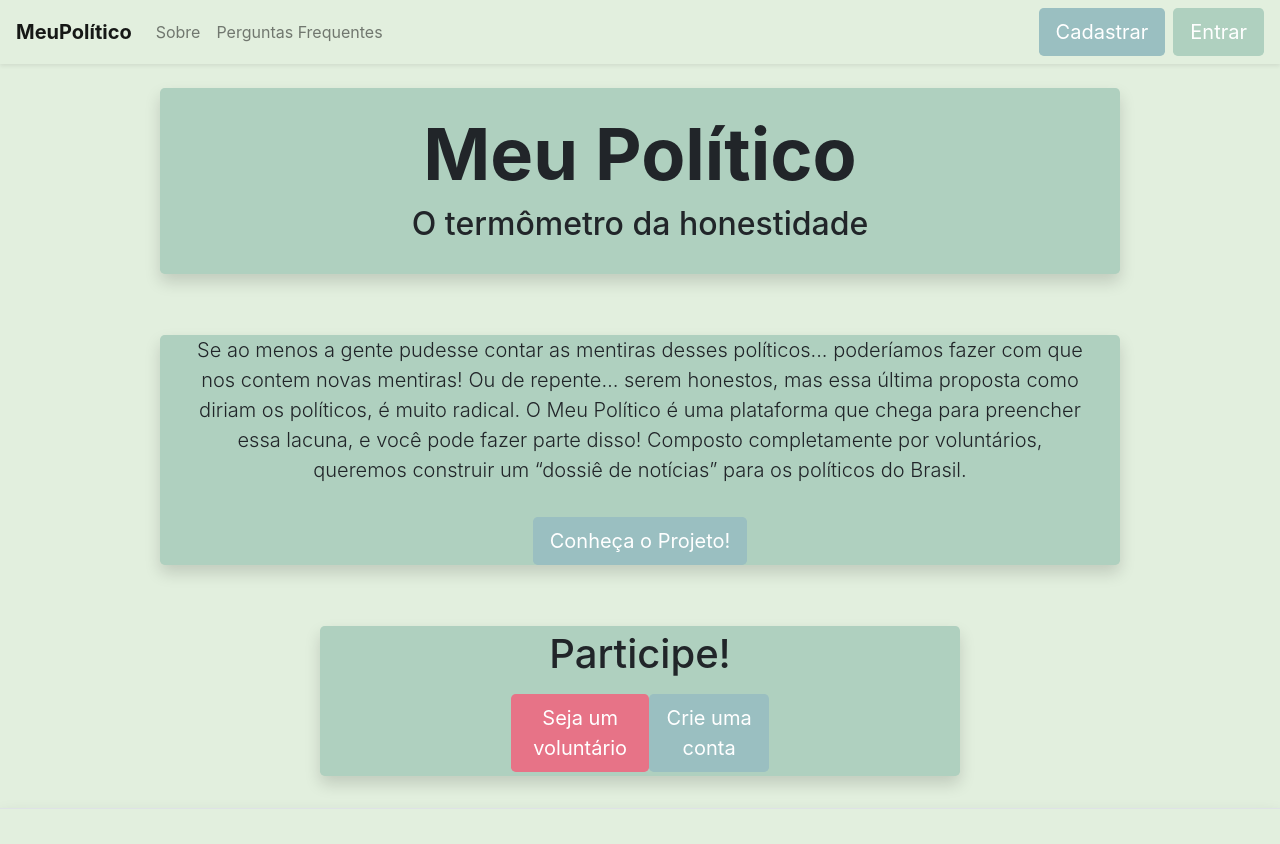
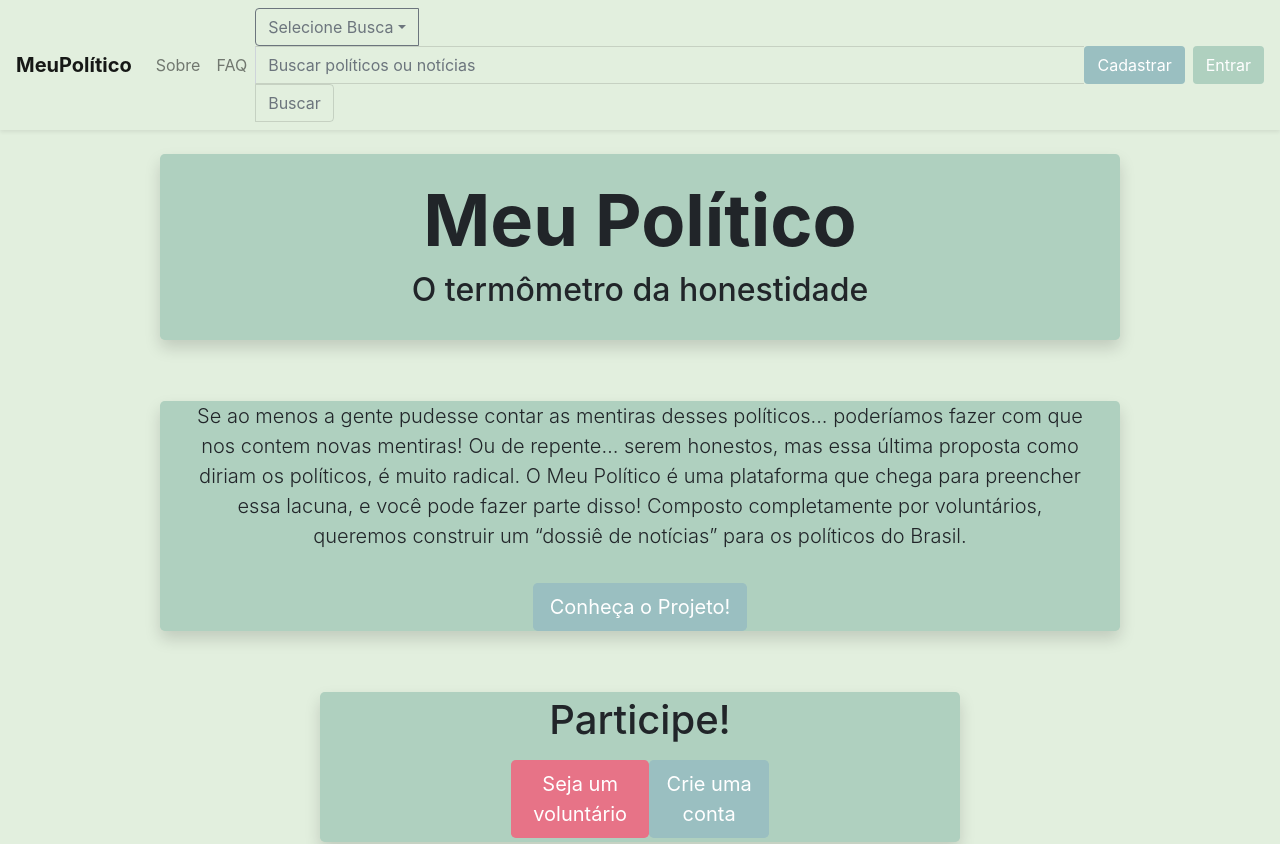
Before and after one commit to unimatrix2/meu-politico-front, a React (Create React App) app: page / in a window 1280 px wide. Shown: the top 844 px of the page. Built offline with nearby package versions, Linux system fonts and the light colour scheme; the HTML template or start-up script is replaced by a standard one.

Commit message:
added search bar

```diff
--- a/src/components/Navbar/Navbar.js
+++ b/src/components/Navbar/Navbar.js
@@ -1,50 +1,94 @@
 import React from 'react';
 import { Link, NavLink } from 'react-router-dom';
-import { Navbar, Nav, NavDropdown, Button, NavItem} from 'react-bootstrap';
+import { Navbar, Nav, NavDropdown, Button, NavItem, InputGroup, DropdownButton, Dropdown, FormControl } from 'react-bootstrap';
 import SignupModal from '../Auth/Signup/SignupModal';
 import LoginModal from '../Auth/Login/LoginModal';
 import { remove } from '../../utils/localStorage.utils';
 import './Navbar.css';
 
 const NavigationBar = ({
+    history,
     authState,
     setAuthState,
     showSignup,
     setShowSignup,
     showLogin,
     setShowLogin,
+    search,
+    setSearch,
+    showBar,
+    setShowBar,
+    currentSearchMethod,
+    setCurrentSearchMethod,
     currentUser
     }) => {
         return (
-            <Navbar expand="lg" className="is-honeydew sticky-top shadow-sm">
-                <Navbar.Brand as={NavLink} to="/" className="font-weight-bolder">MeuPolítico</Navbar.Brand>
+            <Navbar expand="lg" className="is-honeydew sticky-top shadow-sm d-flex">
+                <Navbar.Brand as={NavLink} onClick={() => {setShowBar(true) }} to="/" className="font-weight-bolder">MeuPolítico</Navbar.Brand>
                 <Navbar.Toggle aria-controls="basic-navbar-nav" />
-                <Navbar.Collapse id="basic-navbar-nav">
-                    <Nav className="mr-auto">
-                        <Nav.Link as={NavLink} to="/sobre">Sobre</Nav.Link>
-                        <Nav.Link as={NavLink} to="/faq">Perguntas Frequentes</Nav.Link>
+                <Navbar.Collapse className="mr-auto">
+                    <Nav>
+                        <Nav.Link as={NavLink} onClick={() => setShowBar(true)} to="/sobre">Sobre</Nav.Link>
+                        <Nav.Link as={NavLink} onClick={() => setShowBar(true)} to="/faq">FAQ</Nav.Link>
                     </Nav>
                 </Navbar.Collapse>
-                {authState ? <Navbar.Collapse className="justify-content-end">
+                {showBar ? <Navbar.Collapse>
+                <InputGroup>
+                        <DropdownButton
+                            as={InputGroup.Prepend}
+                            variant="outline-secondary"
+                            className="search-dropdown"
+                            title={currentSearchMethod}
+                            id="busca"
+                        >
+                            <Dropdown.Item as="button" onClick={() => setCurrentSearchMethod('Notícia') }>Notícia</Dropdown.Item>
+                            <Dropdown.Item as="button" onClick={() => setCurrentSearchMethod('Político') }>Político</Dropdown.Item>
+                        </DropdownButton>
+                        {currentSearchMethod === 'Selecione Busca' ? <FormControl
+                        disabled
+                        className="search-bar-field"
+                        value={search}
+                        onChange={(event) => setSearch(event.target.value)}
+                        placeholder={currentSearchMethod === 'Selecione Busca' ? "Buscar políticos ou notícias" : `Buscar ${currentSearchMethod}`}
+                        ></FormControl> : <FormControl
+                        className="search-bar-field"
+                        value={search}
+                        onChange={(event) => setSearch(event.target.value)}
+                        placeholder={currentSearchMethod === 'Selecione Busca' ? "Buscar políticos ou notícias" : `Buscar ${currentSearchMethod}`}
+                        ></FormControl>}
+                        <InputGroup.Prepend>
+                            <Button
+                                as={Link}
+                                variant="outline-secondary"
+                                to="/busca"
+                                className="search-submit-button"
+                                onClick={() => setShowBar(false)}
+                            >
+                            Buscar
+                            </Button>
+                        </InputGroup.Prepend>
+                    </InputGroup>
+                </Navbar.Collapse> : false}
+                {authState ? <Navbar.Collapse className="ml-auto justify-content-end">
                     <Nav>
-                        <Nav.Link as={NavLink} to="/politicos">Meus Políticos</Nav.Link>
-                        <Nav.Link as={NavLink} to="/noticias">Minhas Notícias</Nav.Link>
+                        <Nav.Link as={NavLink} onClick={() => setShowBar(true)} to="/politicos">Meus Políticos</Nav.Link>
+                        <Nav.Link as={NavLink} onClick={() => setShowBar(true)} to="/noticias">Minhas Notícias</Nav.Link>
                     </Nav>
                     <NavDropdown as={NavItem} title={currentUser ? currentUser : 'default'} alignRight >
-                        <NavDropdown.Item as={Link} to="/politicos">Meus Políticos</NavDropdown.Item>
-                        <NavDropdown.Item as={Link} to="/noticias">Minhas Notícias</NavDropdown.Item>
-                        <NavDropdown.Item as={Link} to="/conta">Minha Conta</NavDropdown.Item>
+                        <NavDropdown.Item as={Link} onClick={() => setShowBar(true)} to="/politicos">Meus Políticos</NavDropdown.Item>
+                        <NavDropdown.Item as={Link} onClick={() => setShowBar(true)} to="/noticias">Minhas Notícias</NavDropdown.Item>
+                        <NavDropdown.Item as={Link} onClick={() => setShowBar(true)} to="/conta">Minha Conta</NavDropdown.Item>
                         <NavDropdown.Divider />
                         <NavDropdown.Item onClick={() => {remove(); setAuthState(false);}} >Sair</NavDropdown.Item>
                     </NavDropdown>
                 </Navbar.Collapse>
-                : <Navbar.Collapse className="flex-row justify-content-end">
+                : <Navbar.Collapse className="flex-row justify-content-end ml-auto">
                     <Nav>
                         <Nav.Item className="mr-2">
-                            <Button className="button-opal btn-lg" onClick={() => setShowSignup(true)}>Cadastrar</Button>
+                            <Button className="button-opal" onClick={() => setShowSignup(true)}>Cadastrar</Button>
                         </Nav.Item>
                         <Nav.Item>
-                            <Button className="button-cambridge-blue btn-lg" onClick={() => setShowLogin(true)}>Entrar</Button>
+                            <Button className="button-cambridge-blue" onClick={() => setShowLogin(true)}>Entrar</Button>
                         </Nav.Item>
                     </Nav>
                 </Navbar.Collapse>}
@@ -62,5 +106,4 @@ const NavigationBar = ({
         </Navbar>
     )
 }
-
 export default NavigationBar;
```
